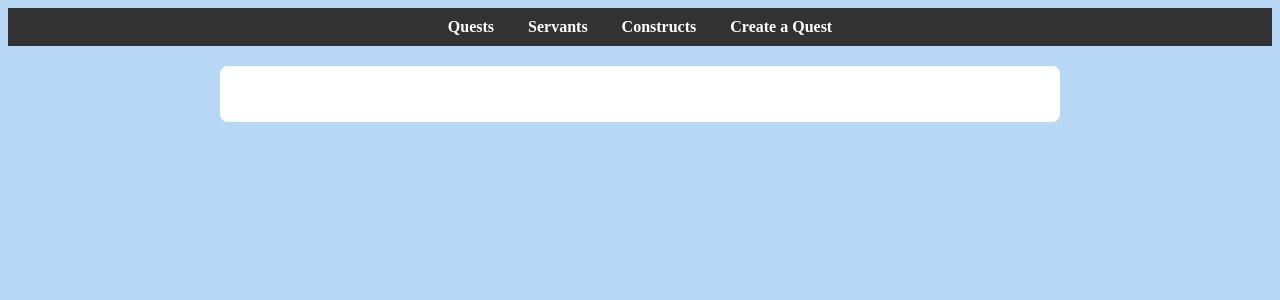
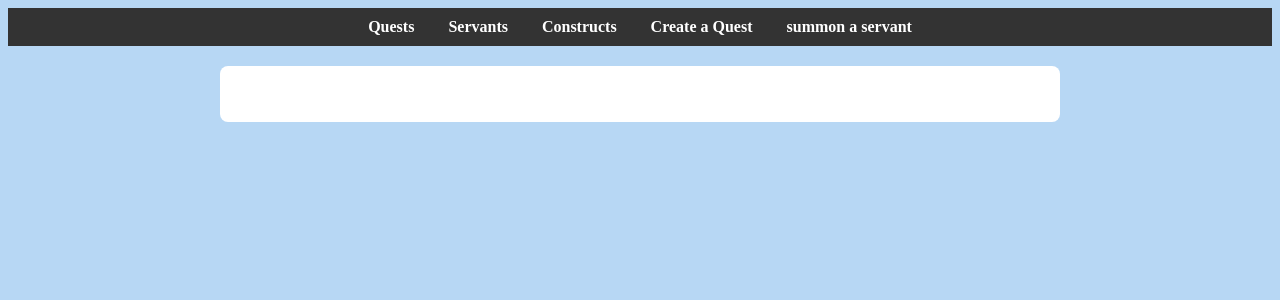
Before and after one commit to FirstHassan24/questlog-py, a Django app: page /servants/ in a window 1280 px wide. Shown: the top 300 px of the page. Run offline with Django 5.2, Linux system fonts and the light colour scheme; data that the repository does not hold is empty.

Commit message:
feat: add servant creation form with routing and template integration

```diff
--- a/logbook/templates/logbook/base.html
+++ b/logbook/templates/logbook/base.html
@@ -21,6 +21,7 @@
             <li><a href="{% url 'servant-list'%}">Servants</a></li>
             <li><a href="{% url 'construct-list' %}">Constructs</a></li>
             <li><a href="{% url 'create-quest' %}">Create a Quest</a></li>
+            <li><a href="{% url 'summon-servant' %}">summon a servant </a> </li>
         </ul>
     </nav>
 </header>
--- a/logbook/urls.py
+++ b/logbook/urls.py
@@ -23,4 +23,6 @@ urlpatterns = [
     # --- Construct URLs ---
     # URL for the list of all constructs. Calls the 'construct_list' view.
     path("constructs/", views.construct_list, name="construct-list"),
+    #URL for summoning servants. calls the summon_servant view
+    path("summon/servant",views.summon_servant,name="summon-servant")
 ]
--- a/logbook/views.py
+++ b/logbook/views.py
@@ -1,7 +1,7 @@
 # Import necessary functions and classes from Django and the current app.
 from django.shortcuts import render, redirect
 from .models import Quest, Servant, Construct
-from .forms import QuestForm
+from .forms import QuestForm, ServantForm
 
 # This view handles the request for the home page.
 # It doesn't need any data from the models, it just shows the base template.
@@ -66,3 +66,21 @@ def construct_list(request):
     constructs = Construct.objects.all()
     context = {"constructs": constructs}
     return render(request, "logbook/construct_list.html", context)
+
+#this view handles displaying the servant and proccessing the submited data:
+def summon_servant(request):
+    #check if the user submited any data:
+    if request.method == "POST":
+        #create a form instance and populate it with the user data:
+        form = ServantForm(request.POST)
+            #check if the form is valid and save it
+        if form.is_valid():
+            form.save()
+            #redrict the user to the servant page to see the change:
+            return redirect("servant-list")
+        #if the request is a GET(user just entered page) show the form:
+        else:
+            form = ServantForm()
+            context = {"form":form}
+            #render the template passing it the form:
+            return render(request,"logbook/summon_servant.html",context)
```
Also changed, not shown: logbook/forms.py (+9 -1 lines), logbook/templates/logbook/summon_servant.html (added, +10 -0 lines).
